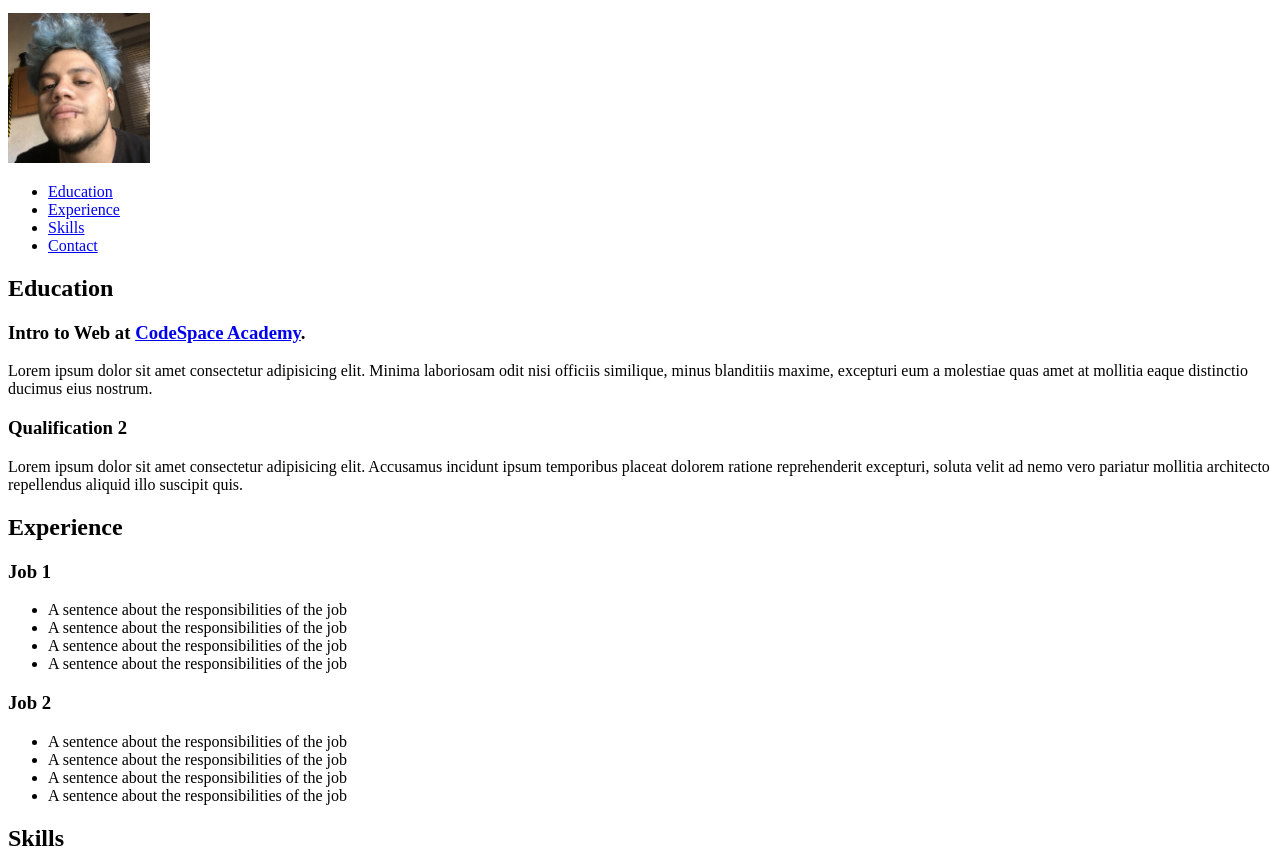
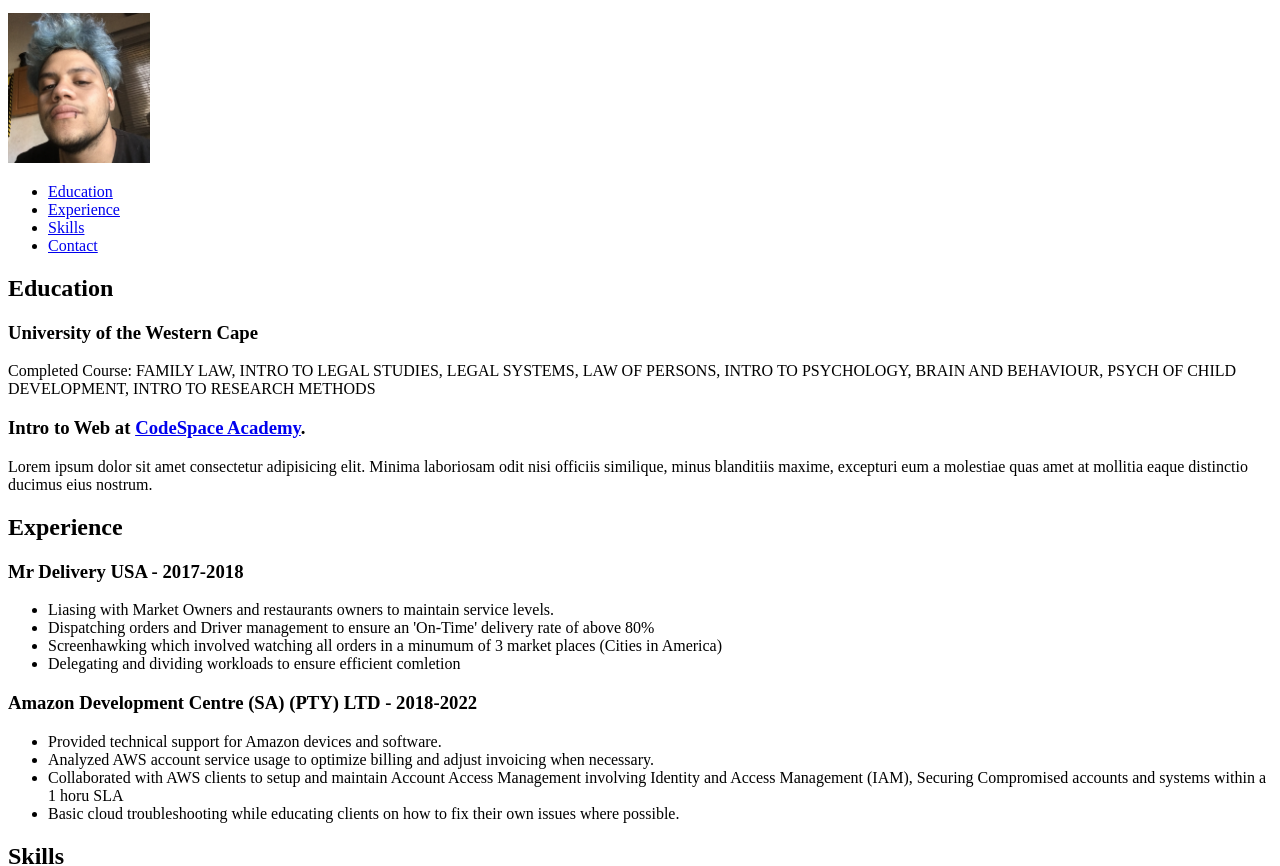
Before and after one commit to BlazeTheGr8/my-digital-resume, a plain HTML site: page resume3.html in a window 1280 px wide. Shown: the part 101-967 px from the top of the page. Drawn offline with Linux system fonts and the light colour scheme.

Commit message:
updated education and jobs

```diff
--- a/resume3.html
+++ b/resume3.html
@@ -32,28 +32,28 @@
 
     <h2 id="education">Education</h2>
 
+    <h3>University of the Western Cape</h3>
+    <p>Completed Course: FAMILY LAW, INTRO TO LEGAL STUDIES, LEGAL SYSTEMS, LAW OF PERSONS, INTRO TO PSYCHOLOGY, BRAIN AND BEHAVIOUR, PSYCH OF CHILD DEVELOPMENT, INTRO TO RESEARCH METHODS</p>
+
     <h3>Intro to Web at <a href="https://www.codespace.co.za/" title="CodeSpace homepage" target="_blank">CodeSpace Academy</a>.</h3>
     <p>Lorem ipsum dolor sit amet consectetur adipisicing elit. Minima laboriosam odit nisi officiis similique, minus blanditiis maxime, excepturi eum a molestiae quas amet at mollitia eaque distinctio ducimus eius nostrum.</p>
 
-    <h3>Qualification 2</h3>
-    <p>Lorem ipsum dolor sit amet consectetur adipisicing elit. Accusamus incidunt ipsum temporibus placeat dolorem ratione reprehenderit excepturi, soluta velit ad nemo vero pariatur mollitia architecto repellendus aliquid illo suscipit quis.</p>
-
     <h2 id="experience">Experience</h2>
 
-    <h3>Job 1</h3>
+    <h3>Mr Delivery USA - 2017-2018</h3>
     <ul>
-        <li>A sentence about the responsibilities of the job</li>
-        <li>A sentence about the responsibilities of the job</li>
-        <li>A sentence about the responsibilities of the job</li>
-        <li>A sentence about the responsibilities of the job</li>
+        <li>Liasing with Market Owners and restaurants owners to maintain service levels.</li>
+        <li>Dispatching orders and Driver management to ensure an 'On-Time' delivery rate of above 80% </li>
+        <li>Screenhawking which involved watching all orders in a minumum of 3 market places (Cities in America)</li>
+        <li>Delegating and dividing workloads to ensure efficient comletion</li>
     </ul>
 
-    <h3>Job 2</h3>
+    <h3>Amazon Development Centre (SA) (PTY) LTD - 2018-2022</h3>
     <ul>
-        <li>A sentence about the responsibilities of the job</li>
-        <li>A sentence about the responsibilities of the job</li>
-        <li>A sentence about the responsibilities of the job</li>
-        <li>A sentence about the responsibilities of the job</li>
+        <li>Provided technical support for Amazon devices and software.</li>
+        <li>Analyzed AWS account service usage to optimize billing and adjust invoicing when necessary.</li>
+        <li>Collaborated with AWS clients to setup and maintain Account Access Management involving Identity and Access Management (IAM), Securing Compromised accounts and systems within a 1 horu SLA </li>
+        <li>Basic cloud troubleshooting while educating clients on how to fix their own issues where possible. </li>
     </ul>
 
     <h2 id="skills">Skills</h2>
@@ -62,7 +62,7 @@
         <li>MS Office Suite.</li>
         <li>Basic Networking and Software troubleshooting.</li>
         <li>Social Media and Networking</li>
-        <li>AWS Billing, and Basic cloud service troublshooting.</li>
+        <li>AWS: Account Access Management(IAM), Account Security, Billing, and Basic cloud service troublshooting.</li>
     </ul>
 
     </article>
```
